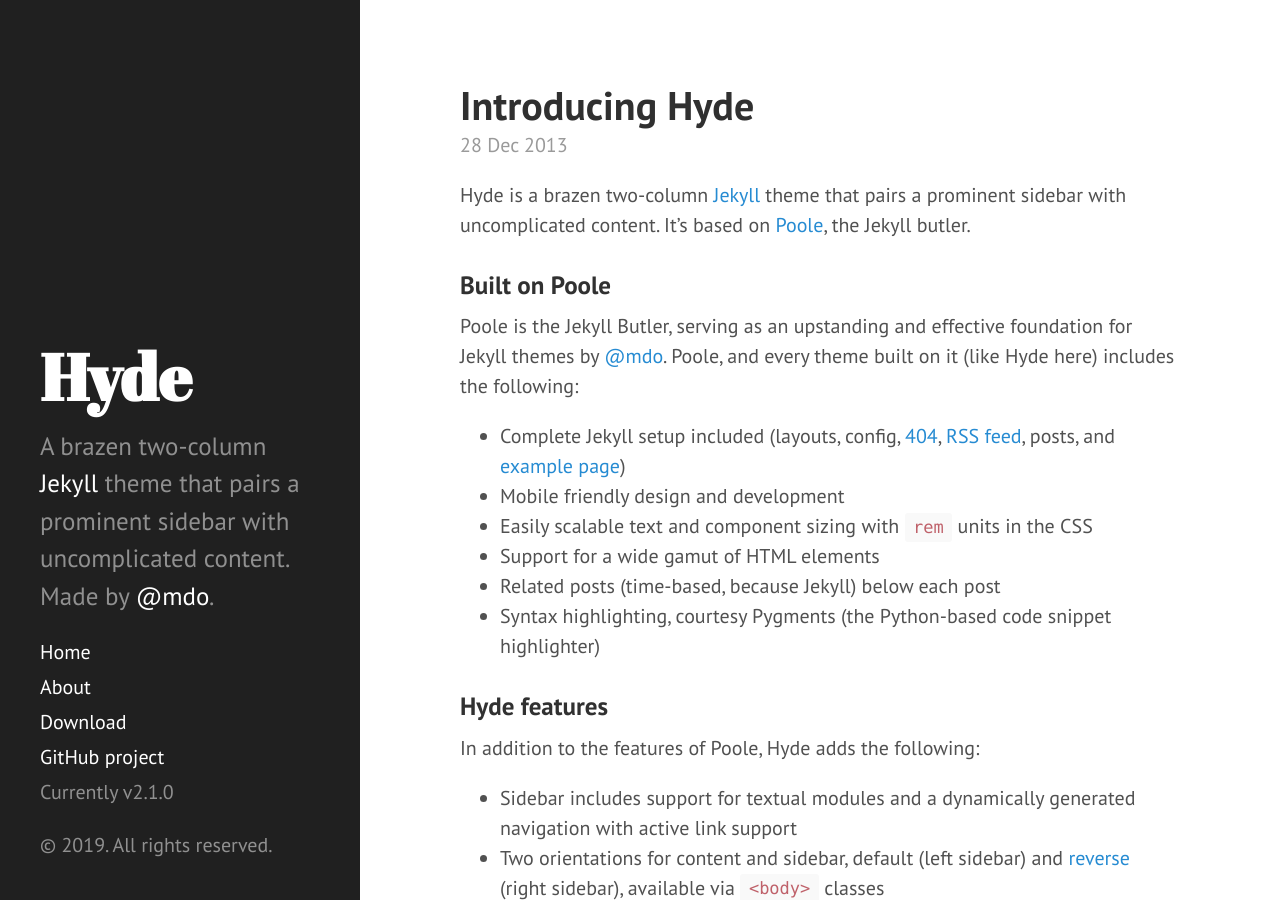
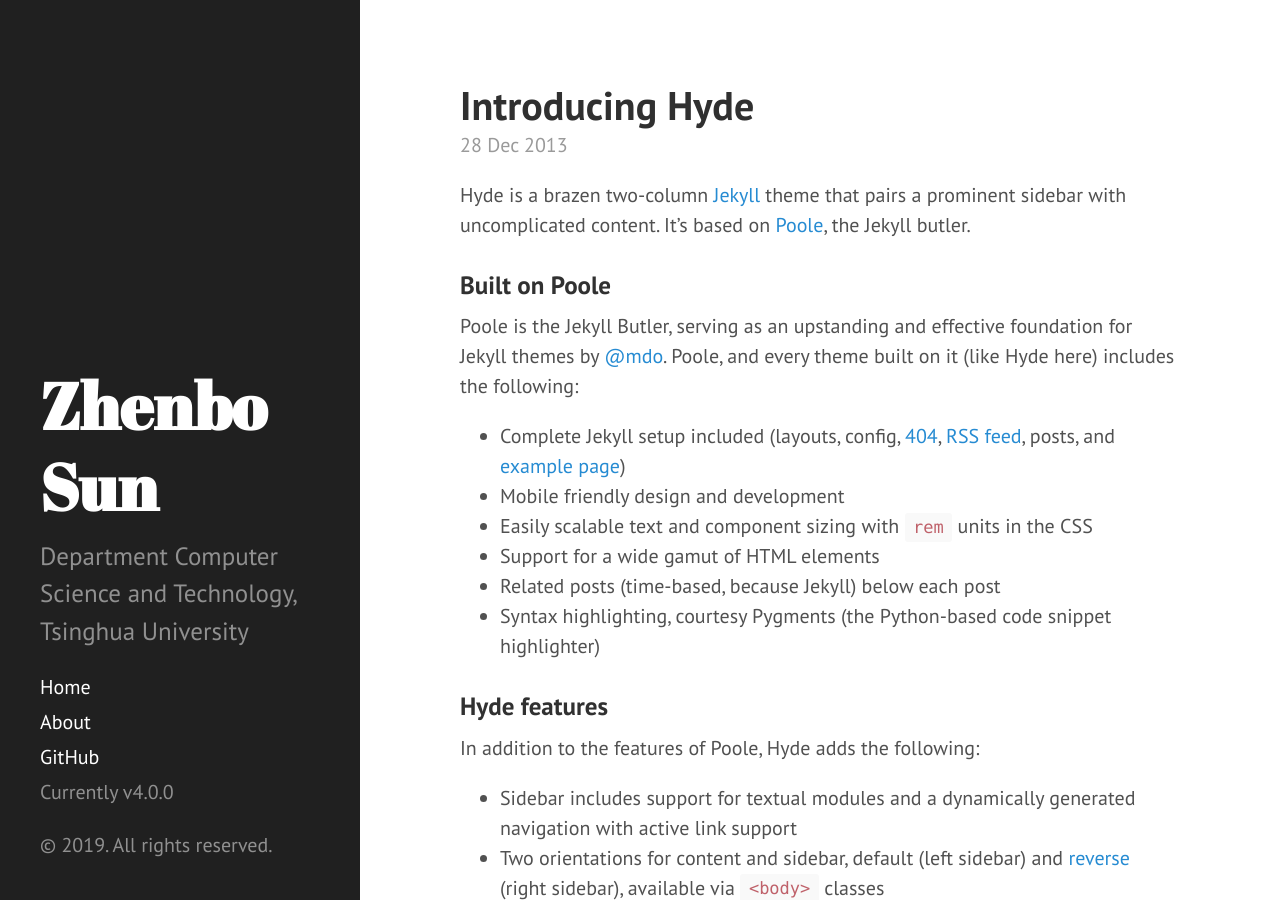
Before and after one commit to Bran-Sun/Bran-Sun.github.io, a Jekyll site: the page built from index.html, in a window 1280 px wide and 900 px high. Built offline with Jekyll 4.4.1, drawn with Linux system fonts in a browser that asks for light colours; the list of posts is cut into pages by our own code.

Commit message:
add profile

```diff
--- a/_config.yml
+++ b/_config.yml
@@ -7,9 +7,9 @@ permalink:        pretty
 plugins: [jekyll-paginate]
 
 # Setup
-title:            Hyde
+title:            Zhenbo Sun
 tagline:          'A Jekyll theme'
-description:      'A brazen two-column <a href="http://jekyllrb.com" target="_blank">Jekyll</a> theme that pairs a prominent sidebar with uncomplicated content. Made by <a href="https://twitter.com/mdo" target="_blank">@mdo</a>.'
+description:      'Department Computer Science and Technology, Tsinghua University'
 url:              http://hyde.getpoole.com
 baseurl:          /
 
@@ -20,7 +20,6 @@ author:
 paginate:         5
 
 # Custom vars
-version:          2.1.0
+version:          4.0.0
 
-github:
-  repo:           https://github.com/poole/hyde
+github:           https://github.com/Bran-Sun
--- a/_includes/sidebar.html
+++ b/_includes/sidebar.html
@@ -2,9 +2,7 @@
   <div class="container sidebar-sticky">
     <div class="sidebar-about">
       <h1>
-        <a href="{{ site.baseurl }}">
           {{ site.title }}
-        </a>
       </h1>
       <p class="lead">{{ site.description }}</p>
     </div>
@@ -26,8 +24,7 @@
         {% endif %}
       {% endfor %}
 
-      <a class="sidebar-nav-item" href="{{ site.github.repo }}/archive/v{{ site.version }}.zip">Download</a>
-      <a class="sidebar-nav-item" href="{{ site.github.repo }}">GitHub project</a>
+      <a class="sidebar-nav-item" href="{{ site.github }}">GitHub</a>
       <span class="sidebar-nav-item">Currently v{{ site.version }}</span>
     </nav>
 
--- a/index.html
+++ b/index.html
@@ -7,9 +7,7 @@ title: Home
   {% for post in paginator.posts %}
   <div class="post">
     <h1 class="post-title">
-      <a href="{{ post.url }}">
         {{ post.title }}
-      </a>
     </h1>
 
     <span class="post-date">{{ post.date | date_to_string }}</span>
```
